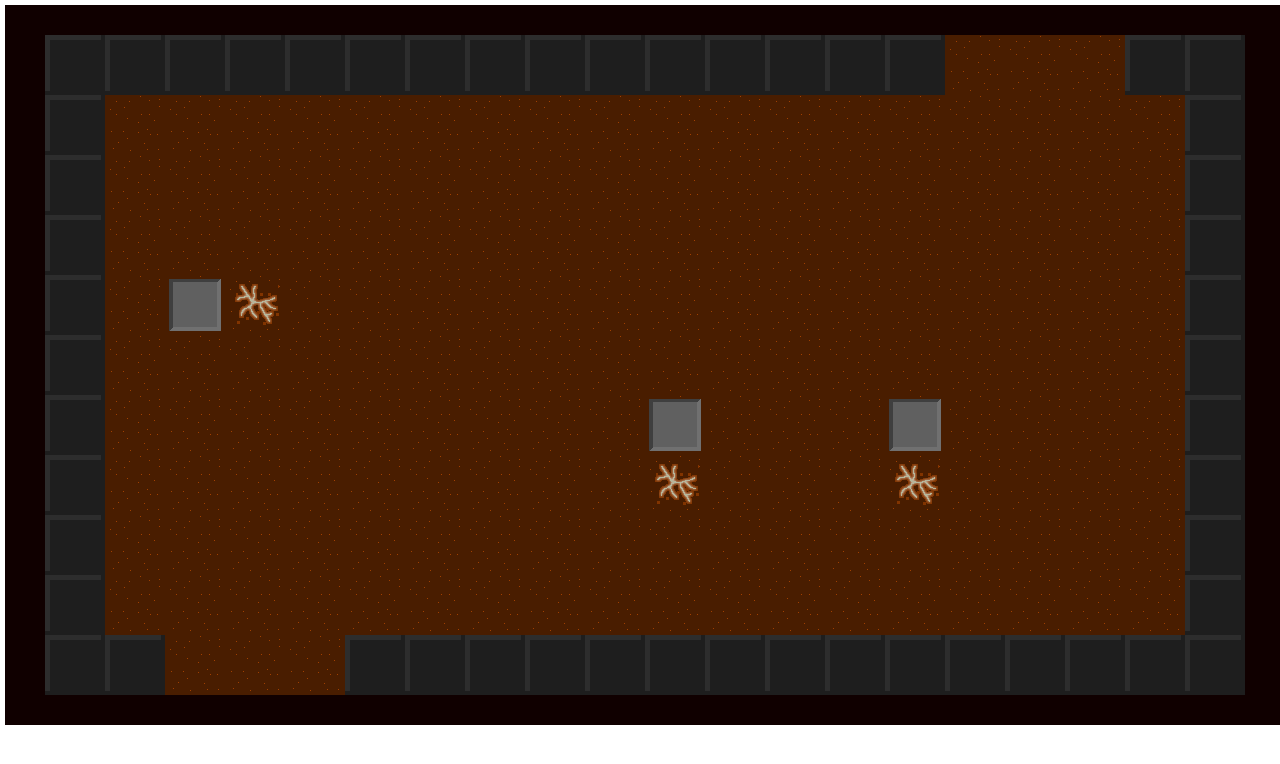
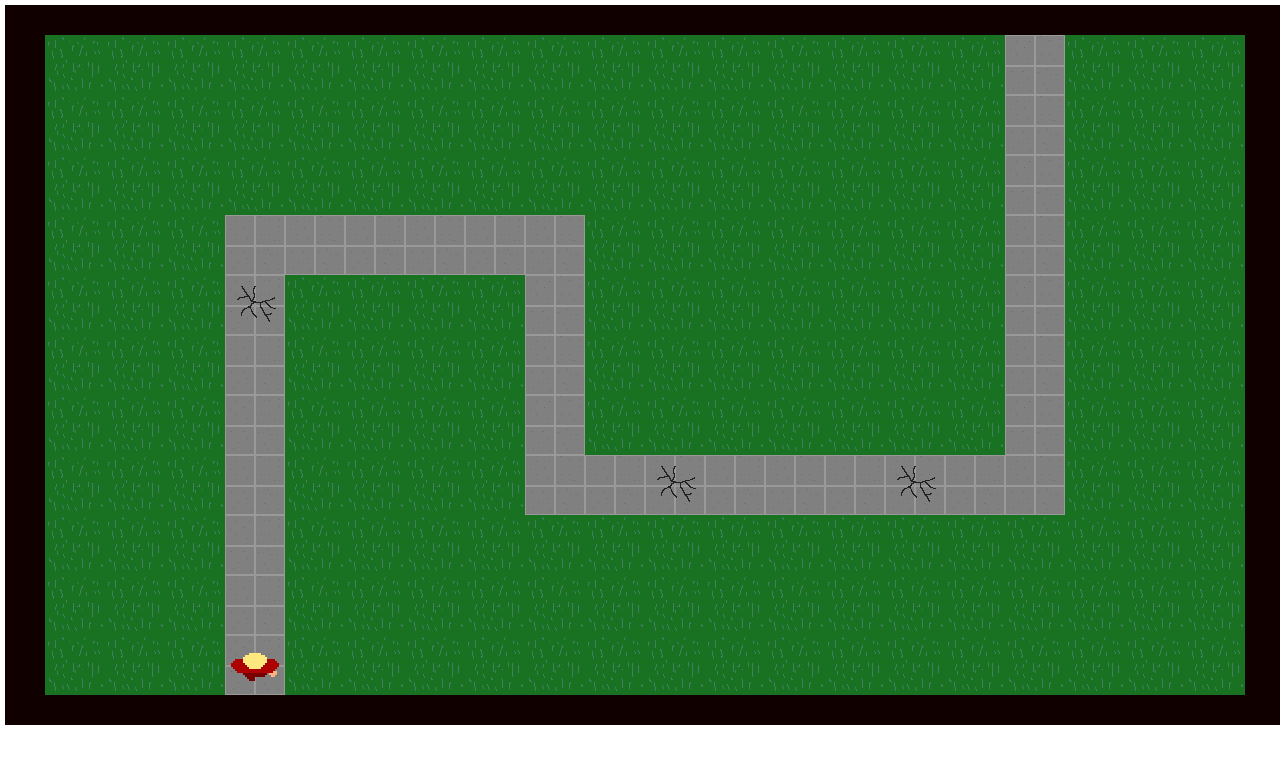
Before and after one commit to oysterCrusher/LD29-Beneath_The_Surface, a plain HTML site: page dev/index.html in a window 1280 px wide. Drawn offline with Linux system fonts and the light colour scheme.

Commit message:
Added a person.

```diff
--- a/dev/assets/assetList.js
+++ b/dev/assets/assetList.js
@@ -2,6 +2,7 @@ var ld = ld || {};
 
 ld.assetList = {
     sprites: [
-        {name: 'tiles', url: 'assets/tiles.png'}
+        {name: 'tiles', url: 'assets/tiles.png'},
+        {name: 'person', url: 'assets/person.png'}
     ]
 };
--- a/dev/index.html
+++ b/dev/index.html
@@ -4,6 +4,7 @@
     <script src="assets/assetList.js"></script>
     <script src="js/maps.js"></script>
     <script src="js/Map.js"></script>
+    <script src="js/Person.js"></script>
     <script src="js/Loader.js"></script>
     <script src="js/Game.js"></script>
     <script src="js/State.js"></script>
--- a/dev/js/Game.js
+++ b/dev/js/Game.js
@@ -14,6 +14,7 @@ ld.Game = function() {
 
     this.render = function() {
         ld.map.render();
+        ld.person.render();
     };
 
 };
--- a/dev/js/Loader.js
+++ b/dev/js/Loader.js
@@ -28,6 +28,7 @@ ld.Loader = function() {
 
     function setup() {
         ld.map = new ld.Map();
+        ld.person = new ld.Person();
     }
 
     function loadSprites() {
--- a/dev/js/Map.js
+++ b/dev/js/Map.js
@@ -2,8 +2,8 @@ ld.Map = function() {
 
     var tilesAbove = ld.maps[0].above,
         tilesBelow = ld.maps[0].below,
-        aboveIsVisible = false,
-        belowIsVisible = true;
+        aboveIsVisible = true,
+        belowIsVisible = false;
 
     this.render = function() {
 
--- /dev/null
+++ b/dev/js/Person.js
@@ -0,0 +1,10 @@
+ld.Person = function() {
+
+    var x = 3,
+        y = 10;
+
+    this.render = function() {
+        ld.ctx.drawImage(ld.cache.sprites['person'], 60, 0, 60, 60, x * 60 + 40, y * 60 + 30, 60, 60);
+    }
+
+};
```
Also changed, not shown: dev/assets/person.png (added).
